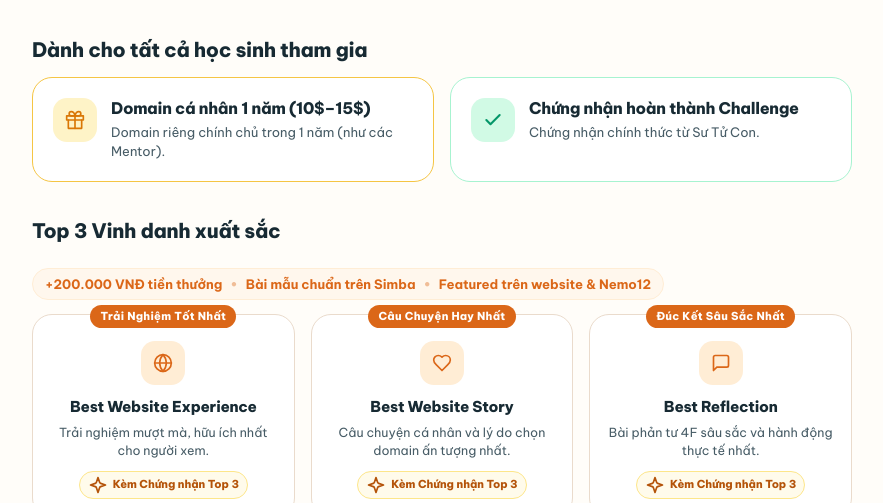
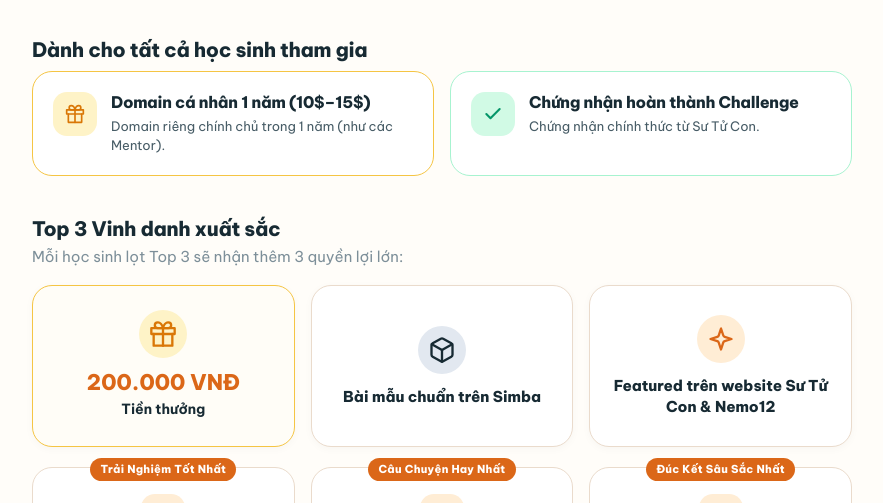
Before and after one commit to hongdang023/Simba-Challenge-, a website built with Vite: page website/index.html in a window 1280 px wide. Shown: the part 741-1244 px from the top of the page, without its empty margins (198-1081 px from the left). Built offline with nearby package versions, Linux system fonts and the light colour scheme.

Commit message:
feat: expand Top 3 major perks into 3 big prominent cards with 2D stroke icons

```diff
--- a/website/src/components/awards.js
+++ b/website/src/components/awards.js
@@ -2,10 +2,12 @@ import { CONFIG } from '../config.js';
 import { t } from '../i18n.js';
 
 /**
- * Awards section — Ultra-clean, modular, no massive nested boxes:
+ * Awards section — Big prominent 3 Top 3 Perk Cards with 2D stroke icons:
  * 1. Sub-section 1: Dành cho tất cả học sinh tham gia (2 separate clean cards)
- * 2. Sub-section 2: Top 3 Vinh danh xuất sắc (3 Title cards with 2D stroke medal + small perks bar)
- * 3. Sub-section 3: Tham khảo domain của các Mentor (Clean pill strip)
+ * 2. Sub-section 2: Top 3 Vinh danh xuất sắc
+ *    - 3 Big Prominent Perk Cards (200.000 VNĐ, Bài mẫu Simba, Featured Sư Tử Con)
+ *    - 3 Title Recognitions (Best Experience, Best Story, Best Reflection)
+ * 3. Sub-section 3: Tham khảo domain của các Mentor
  */
 export function renderAwards() {
   const section = document.createElement('section');
@@ -76,23 +78,44 @@ export function renderAwards() {
       </div>
 
       <!-- ==========================================
-           2. TOP 3 VINH DANH XUẤT SẮC (3 Title Cards)
+           2. TOP 3 VINH DANH XUẤT SẮC
            ========================================== -->
-      <div class="awards-clean-block" style="margin-top: 36px;">
-        <div class="awards-top3-header">
-          <h3 class="awards-clean-heading" data-i18n="awards.sec2Title">${t('awards.sec2Title')}</h3>
+      <div class="awards-clean-block" style="margin-top: 40px;">
+        <h3 class="awards-clean-heading" data-i18n="awards.sec2Title">${t('awards.sec2Title')}</h3>
+        <p class="text-muted" style="font-size: var(--font-size-sm); margin: -6px 0 16px 0;" data-i18n="awards.topSubtitle">
+          ${t('awards.topSubtitle')}
+        </p>
 
-          <!-- Clean Perks Strip (No giant container box) -->
-          <div class="top3-perks-pills">
-            <span class="perk-pill" data-i18n="awards.topPerk1">${t('awards.topPerk1')}</span>
-            <span class="perk-pill-dot">•</span>
-            <span class="perk-pill" data-i18n="awards.topPerk2">${t('awards.topPerk2')}</span>
-            <span class="perk-pill-dot">•</span>
-            <span class="perk-pill" data-i18n="awards.topPerk3">${t('awards.topPerk3')}</span>
+        <!-- 3 Big Major Perk Cards (2D Icons) -->
+        <div class="top3-major-perks-grid">
+          <!-- Perk 1: Tiền mặt -->
+          <div class="major-perk-card major-perk-card--cash">
+            <div class="major-perk-card__icon-box">
+              <svg class="icon icon--lg"><use href="/icons.svg#icon-gift"></use></svg>
+            </div>
+            <div class="major-perk-card__amount" data-i18n="awards.perk1Amount">${t('awards.perk1Amount')}</div>
+            <div class="major-perk-card__title" data-i18n="awards.perk1Title">${t('awards.perk1Title')}</div>
+          </div>
+
+          <!-- Perk 2: Bài mẫu Simba -->
+          <div class="major-perk-card major-perk-card--model">
+            <div class="major-perk-card__icon-box">
+              <svg class="icon icon--lg"><use href="/icons.svg#icon-box"></use></svg>
+            </div>
+            <div class="major-perk-card__headline" data-i18n="awards.perk2Title">${t('awards.perk2Title')}</div>
+          </div>
+
+          <!-- Perk 3: Featured Media -->
+          <div class="major-perk-card major-perk-card--media">
+            <div class="major-perk-card__icon-box">
+              <svg class="icon icon--lg"><use href="/icons.svg#icon-sparkles"></use></svg>
+            </div>
+            <div class="major-perk-card__headline" data-i18n="awards.perk3Title">${t('awards.perk3Title')}</div>
           </div>
         </div>
 
-        <div class="awards-grid-3">
+        <!-- 3 Title Recognitions Cards -->
+        <div class="awards-grid-3" style="margin-top: 20px;">
           ${topAwards.map(a => `
             <div class="award-clean-card award-clean-card--top3">
               <span class="award-clean-tag" data-i18n="${a.tagKey}">${t(a.tagKey)}</span>
@@ -114,7 +137,7 @@ export function renderAwards() {
       </div>
 
       <!-- ==========================================
-           3. MENTOR DOMAINS SHOWCASE (Clean strip)
+           3. MENTOR DOMAINS SHOWCASE
            ========================================== -->
       <div class="awards-clean-mentor">
         <span class="awards-mentor-label" data-i18n="awards.mentorTitle">${t('awards.mentorTitle')}</span>
--- a/website/src/i18n.js
+++ b/website/src/i18n.js
@@ -1,6 +1,6 @@
 /**
  * Lightweight i18n system for VI / EN bilingual support.
- * Ultra-clean, concise copy, no emojis, no missing keys.
+ * Ultra-clean, concise copy, 2D vector style.
  */
 
 const translations = {
@@ -66,7 +66,7 @@ const translations = {
     'rules.card4_2': 'Hoàn thành bài viết 4F Reflection trên hệ thống Simba.',
     'rules.assessmentNote': 'Xem trang Tiêu chuẩn đánh giá để tự tin đạt điểm xuất sắc con nhé!',
 
-    // Awards (Ultra-clean, concise)
+    // Awards
     'awards.heading': 'Giải thưởng',
     'awards.sec1Title': 'Dành cho tất cả học sinh tham gia',
     'awards.item1Title': 'Domain cá nhân 1 năm (10$–15$)',
@@ -75,13 +75,15 @@ const translations = {
     'awards.item2Desc': 'Chứng nhận chính thức từ Sư Tử Con.',
 
     'awards.sec2Title': 'Top 3 Vinh danh xuất sắc',
-    'awards.topPerk1': '+200.000 VNĐ tiền thưởng',
-    'awards.topPerk2': 'Bài mẫu chuẩn trên Simba',
-    'awards.topPerk3': 'Featured trên website & Nemo12',
+    'awards.topSubtitle': 'Mỗi học sinh lọt Top 3 sẽ nhận thêm 3 quyền lợi lớn:',
+    'awards.perk1Amount': '200.000 VNĐ',
+    'awards.perk1Title': 'Tiền thưởng',
+    'awards.perk2Title': 'Bài mẫu chuẩn trên Simba',
+    'awards.perk3Title': 'Featured trên website Sư Tử Con & Nemo12',
 
     'awards.award1Tag': 'Trải Nghiệm Tốt Nhất',
     'awards.award1Title': 'Best Website Experience',
-    'awards.award1Desc': 'Trải nghiệm mượt mà, hữu ích nhất cho người xem.',
+    'awards.award1Desc': 'Trải nghiệm mượt mà, hữu ích nhất cho người xem mục tiêu.',
 
     'awards.award2Tag': 'Câu Chuyện Hay Nhất',
     'awards.award2Title': 'Best Website Story',
@@ -89,7 +91,7 @@ const translations = {
 
     'awards.award3Tag': 'Đúc Kết Sâu Sắc Nhất',
     'awards.award3Title': 'Best Reflection',
-    'awards.award3Desc': 'Bài phản tư 4F sâu sắc và hành động thực tế nhất.',
+    'awards.award3Desc': 'Bài phản tư 4F sâu sắc và hành động tương lai rõ ràng nhất.',
 
     'awards.certBadge': 'Kèm Chứng nhận Top 3',
     'awards.mentorTitle': 'THAM KHẢO DOMAIN CỦA CÁC MENTOR',
@@ -209,9 +211,11 @@ const translations = {
     'awards.item2Desc': 'Official Certificate from Sư Tử Con.',
 
     'awards.sec2Title': 'Top 3 Outstanding Honors',
-    'awards.topPerk1': '+200,000 VND cash prize',
-    'awards.topPerk2': 'Simba model project',
-    'awards.topPerk3': 'Featured on website & media',
+    'awards.topSubtitle': 'Each student reaching Top 3 will receive 3 major rewards:',
+    'awards.perk1Amount': '200,000 VND',
+    'awards.perk1Title': 'Cash prize',
+    'awards.perk2Title': 'Featured model project on Simba',
+    'awards.perk3Title': 'Featured on website & Nemo12 media',
 
     'awards.award1Tag': 'Best Experience',
     'awards.award1Title': 'Best Website Experience',
@@ -268,7 +272,7 @@ const translations = {
     'faq.a4_3': 'No. What matters most is understanding your learning journey. The AI score is just a helpful reference.',
 
     // Footer
-    'footer.message': 'Đây không chỉ là một cuộc thi làm website. Đây là cơ hội để con tạo ra một góc Internet thật sự thể hiện mình, rồi nhìn lại xem mình đã học được gì trong quá trình đó.',
+    'footer.message': 'This is not just a website-building competition. It is your chance to create a real corner of the Internet that truly represents you, and to reflect on what you learned along the way.',
     'footer.brand': '© 2026 Sư Tử Con · Nemo12',
   },
 };
--- a/website/src/styles/awards.css
+++ b/website/src/styles/awards.css
@@ -1,5 +1,5 @@
 /* ========================================================
-   AWARDS SECTION STYLES (ULTRA CLEAN, NO GIANT WRAPPER BOXES)
+   AWARDS SECTION STYLES (ULTRA CLEAN, NO GIANT NESTED WRAPPERS)
    ======================================================== */
 
 .awards-clean-section {
@@ -21,7 +21,7 @@
   font-size: 1.25rem;
   font-weight: 800;
   color: var(--color-midnight-blue);
-  margin-bottom: 14px;
+  margin-bottom: 8px;
 }
 
 /* 1. Grid 2 Columns for All Participants */
@@ -102,34 +102,87 @@
   color: var(--color-sunset-orange);
 }
 
-/* 2. Top 3 Sub-section */
-.awards-top3-header {
-  display: flex;
-  align-items: baseline;
-  justify-content: space-between;
-  flex-wrap: wrap;
-  gap: 10px;
-  margin-bottom: 14px;
+/* 2. Top 3 Major Perks Big Cards Grid */
+.top3-major-perks-grid {
+  display: grid;
+  grid-template-columns: repeat(3, 1fr);
+  gap: 16px;
+  margin-bottom: 20px;
 }
 
-.top3-perks-pills {
-  display: inline-flex;
+.major-perk-card {
+  background: #FFFFFF;
+  border: 1.5px solid var(--color-border);
+  border-radius: var(--radius-lg);
+  padding: 24px 18px;
+  text-align: center;
+  display: flex;
+  flex-direction: column;
   align-items: center;
-  gap: 8px;
-  font-size: 0.8125rem;
-  font-weight: 700;
-  color: var(--color-sunset-orange);
-  background: #FFF7ED;
-  border: 1px solid #FFEDD5;
-  padding: 4px 12px;
-  border-radius: var(--radius-full);
+  justify-content: center;
+  min-height: 155px;
+  transition: all var(--transition-fast);
+  box-shadow: 0 2px 8px rgba(0, 0, 0, 0.03);
 }
 
-.perk-pill-dot {
-  opacity: 0.4;
+.major-perk-card:hover {
+  transform: translateY(-2px);
+  border-color: var(--color-sunset-orange);
+  box-shadow: 0 6px 16px rgba(219, 103, 24, 0.1);
 }
 
-/* 3 Cards Grid for Top 3 */
+.major-perk-card--cash {
+  border-color: #F5C544;
+  background: #FFFDF7;
+}
+
+.major-perk-card--cash .major-perk-card__icon-box {
+  color: #D97706;
+  background: #FEF3C7;
+}
+
+.major-perk-card--model .major-perk-card__icon-box {
+  color: var(--color-midnight-blue);
+  background: #E2E8F0;
+}
+
+.major-perk-card--media .major-perk-card__icon-box {
+  color: var(--color-sunset-orange);
+  background: #FFEDD5;
+}
+
+.major-perk-card__icon-box {
+  width: 48px;
+  height: 48px;
+  border-radius: 50%;
+  display: flex;
+  align-items: center;
+  justify-content: center;
+  margin-bottom: 12px;
+}
+
+.major-perk-card__amount {
+  font-size: 1.35rem;
+  font-weight: 900;
+  color: var(--color-sunset-orange);
+  line-height: 1.2;
+}
+
+.major-perk-card__title {
+  font-size: 0.875rem;
+  font-weight: 700;
+  color: var(--color-midnight-blue);
+  margin-top: 2px;
+}
+
+.major-perk-card__headline {
+  font-size: 0.9375rem;
+  font-weight: 800;
+  color: var(--color-midnight-blue);
+  line-height: 1.4;
+}
+
+/* 3. Top 3 Title Recognitions Cards Grid */
 .awards-grid-3 {
   display: grid;
   grid-template-columns: repeat(3, 1fr);
@@ -141,6 +194,7 @@
   text-align: center;
   align-items: center;
   padding: 26px 18px 18px;
+  background: #FFFFFF;
 }
 
 .award-clean-tag {
@@ -188,7 +242,7 @@
   color: #B45309;
 }
 
-/* 3. Mentor Domains Showcase */
+/* 4. Mentor Domains Showcase */
 .awards-clean-mentor {
   margin-top: var(--space-xl);
   padding: 16px 20px;
@@ -254,15 +308,10 @@
 
 /* Responsive */
 @media (max-width: 800px) {
-  .awards-grid-2 {
-    grid-template-columns: 1fr;
-  }
+  .awards-grid-2,
+  .top3-major-perks-grid,
   .awards-grid-3 {
     grid-template-columns: 1fr;
-    gap: 20px;
-  }
-  .awards-top3-header {
-    flex-direction: column;
-    align-items: flex-start;
+    gap: 16px;
   }
 }
```
